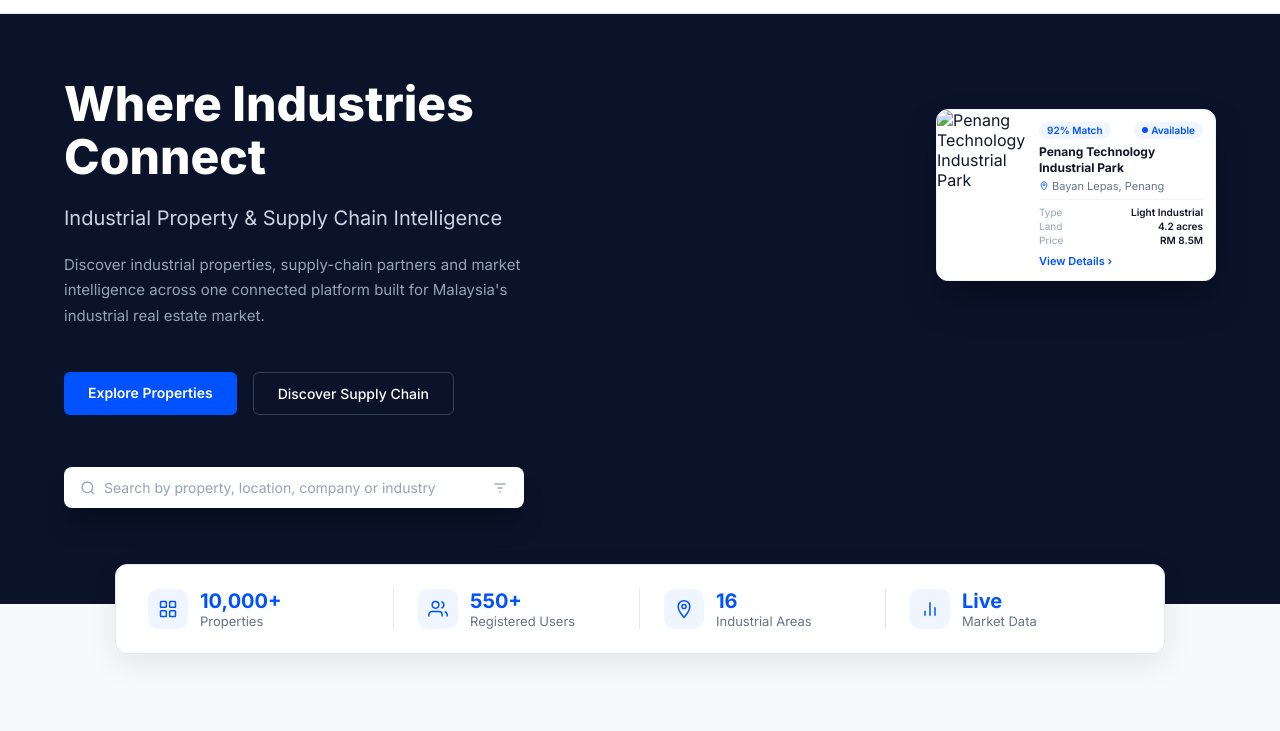
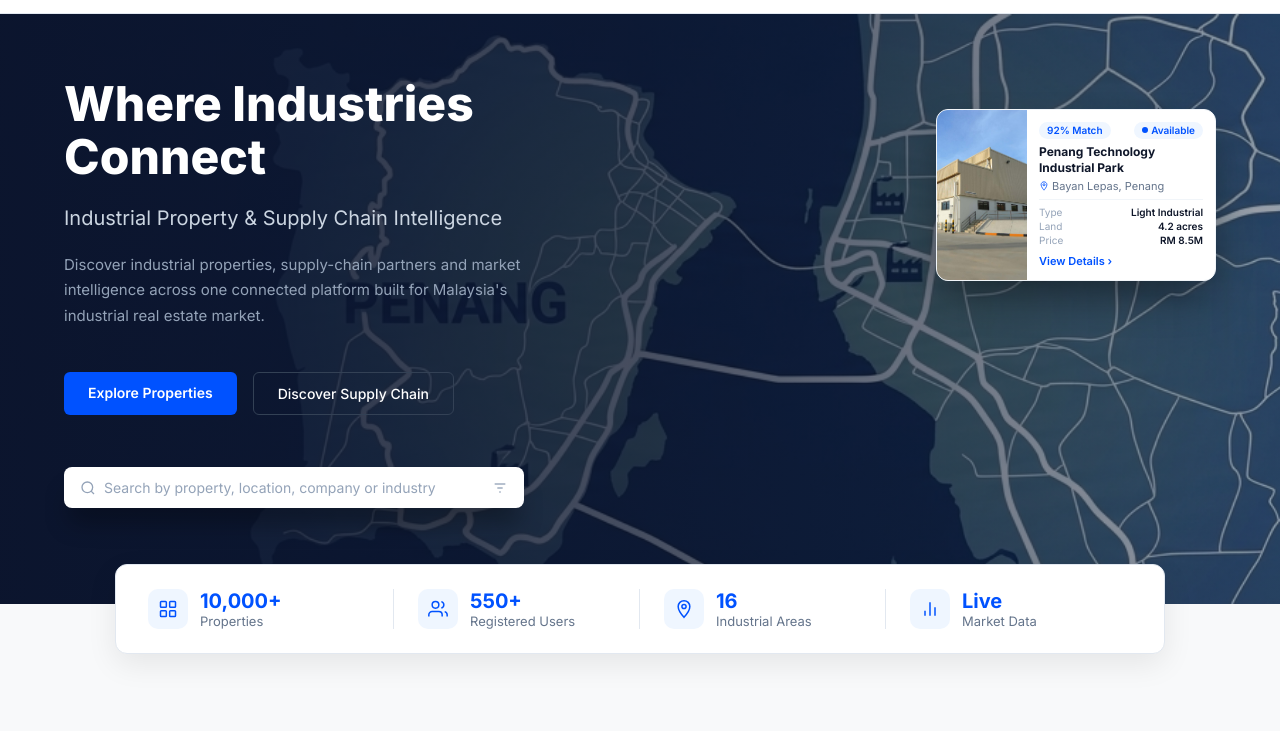
Before and after one commit to MDTRM/real-estate-landing, a plain HTML site: page index.html in a window 1280 px wide. Shown: the part 56-787 px from the top of the page. Drawn offline with Linux system fonts and the light colour scheme.

Commit message:
image moved

```diff
--- a/index.html
+++ b/index.html
@@ -106,7 +106,7 @@
 
     /* ── HERO ── */
     .hero {
-      background: #0B132B url('query/Gemini_Generated_Image_m8kr9gm8kr9gm8kr.jpg') center center / cover no-repeat;
+      background: #0B132B url('landing/query/Gemini_Generated_Image_m8kr9gm8kr9gm8kr.jpg') center center / cover no-repeat;
       padding: 4rem 4rem 6rem 4rem;
       display: grid;
       grid-template-columns: 5fr 7fr;
@@ -606,7 +606,7 @@
       <div class="floating-card">
         <!-- Left: square image cropped to center -->
         <div class="card-image-wrap">
-          <img src="query/Gemini_Generated_Image_m8kr9gm8kr9gm8kr.jpg" alt="Penang Technology Industrial Park" />
+          <img src="landing/query/own_factory2.jpg" alt="Penang Technology Industrial Park" />
         </div>
         <!-- Right: content -->
         <div class="card-body">
```
Also changed, not shown: landing/query/own_factory2.jpg (added).
